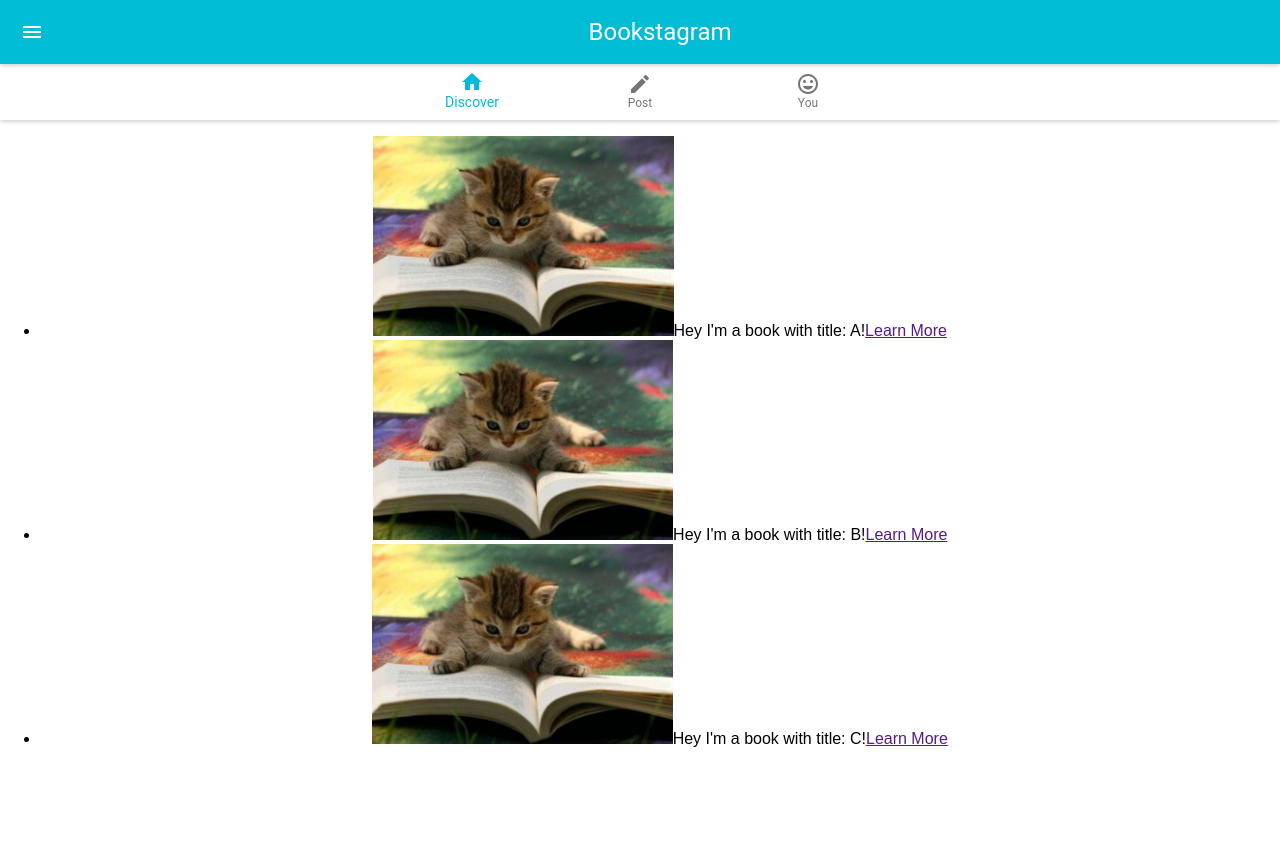
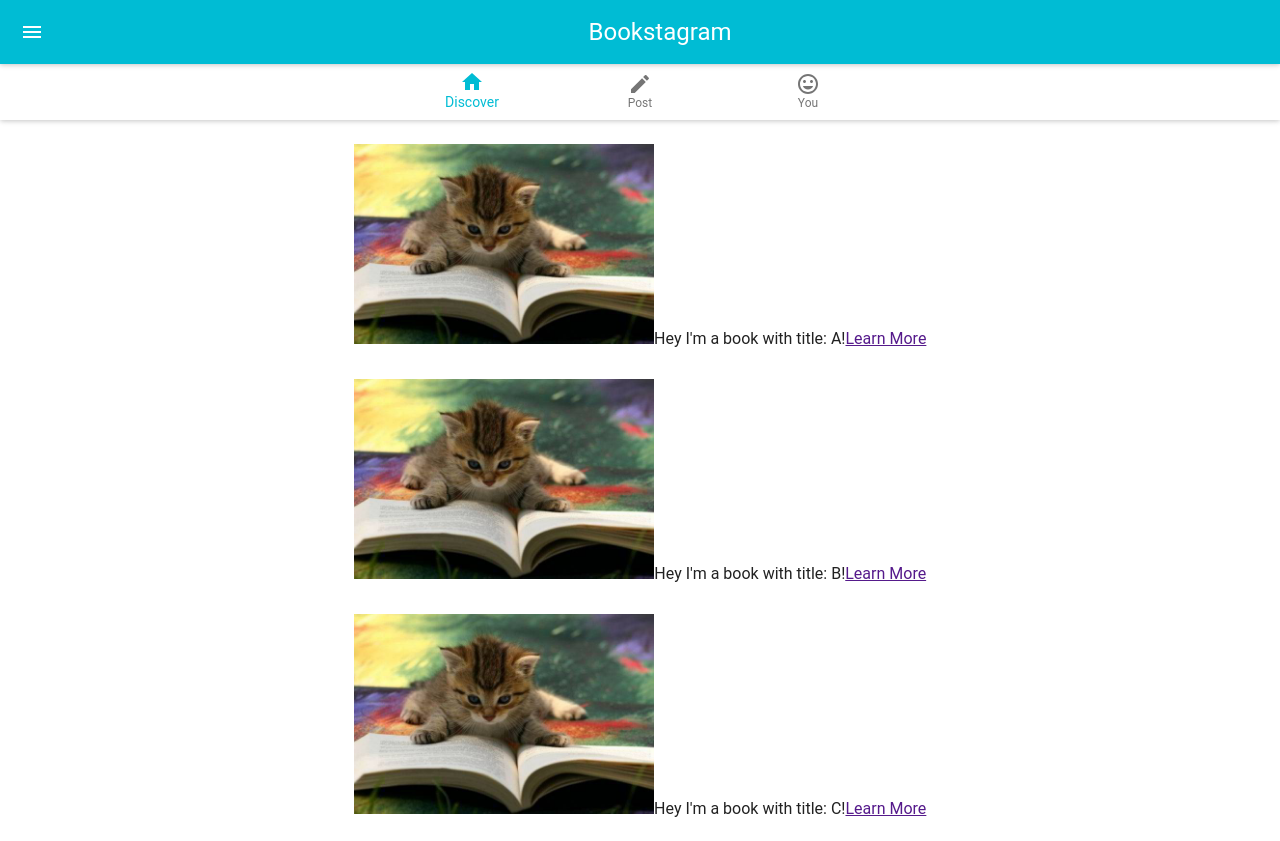
Before and after one commit to chriskwan/bookstagram, a React (Create React App) app: page / in a window 1280 px wide. Before the commit the page ends 800 px from the top, so only its background shows below. Built offline with nearby package versions, Linux system fonts and the light colour scheme; what react-tap-event-plugin would draw is missing.

Commit message:
Use List instead of ul

```diff
--- a/src/BookFeed.js
+++ b/src/BookFeed.js
@@ -1,4 +1,5 @@
 import React, { Component } from 'react';
+import { List, ListItem } from 'material-ui/List';
 import BookTile from './BookTile'
 
 class BookFeed extends Component {
@@ -15,20 +16,20 @@ class BookFeed extends Component {
     render() {
         const bookTiles = this.props.books.map(book => {
             return (
-                <li key={book.title}>
+                <ListItem key={book.title}>
                     <BookTile book={book} onBookClick={(e) => {
                         e.preventDefault();
                         this.onBookClickHandler(book);
                     }}/>
-                </li>
+                </ListItem>
             );
         });
 
         return (
             <div>
-                <ul>
+                <List>
                     {bookTiles}
-                </ul>
+                </List>
             </div>
         );
     }
```
